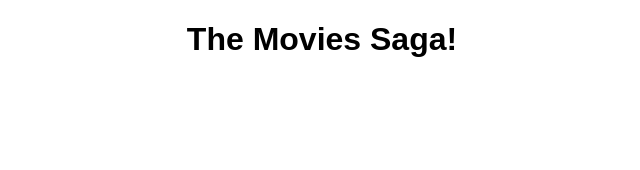
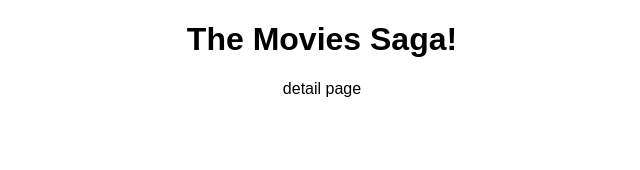
Before and after one commit to peterhagenson/weekend-movie-sagas, a React (Create React App) app: page /#/details in a window 1280 px wide. Shown: the top 170 px of the page, without its empty margins (318-958 px from the left). Built offline with nearby package versions, Linux system fonts and the light colour scheme.

Commit message:
created MovieDetail component

```diff
--- a/src/components/App/App.js
+++ b/src/components/App/App.js
@@ -1,6 +1,7 @@
 import {HashRouter as Router, Route} from 'react-router-dom';
 import './App.css';
 import MovieList from '../MovieList/MovieList'
+import MovieDetail from '../MovieDetail/MovieDetail'
 
 function App() {
   return (
@@ -10,7 +11,9 @@ function App() {
         <Route path="/" exact>
           <MovieList />
         </Route>
-
+        <Route path="/details">
+          <MovieDetail/>
+        </Route>
         {/* Details page */}
 
         {/* Add Movie page */}
--- /dev/null
+++ b/src/components/MovieDetail/MovieDetail.jsx
@@ -0,0 +1,7 @@
+function MovieDetail() {
+    return (
+        <p>detail page</p>
+    )
+}
+
+export default MovieDetail
--- a/src/components/MovieList/MovieList.jsx
+++ b/src/components/MovieList/MovieList.jsx
@@ -1,6 +1,8 @@
 import React, { useEffect } from 'react';
 import { useDispatch, useSelector } from 'react-redux';
 import './MovieList.css'
+
+//WILL NEED USE HISTORY TO SEND TO MOVIE DETAIL I THINK
 
 function MovieList() {
 
@@ -19,7 +21,7 @@ function MovieList() {
                     return (
                         <div key={movie.id} >
                             <h3>{movie.title}</h3>
-                            <img src={movie.poster} alt={movie.title}/>
+                            <img src={movie.poster} alt={movie.title} />
                         </div>
                     );
                 })}
```
